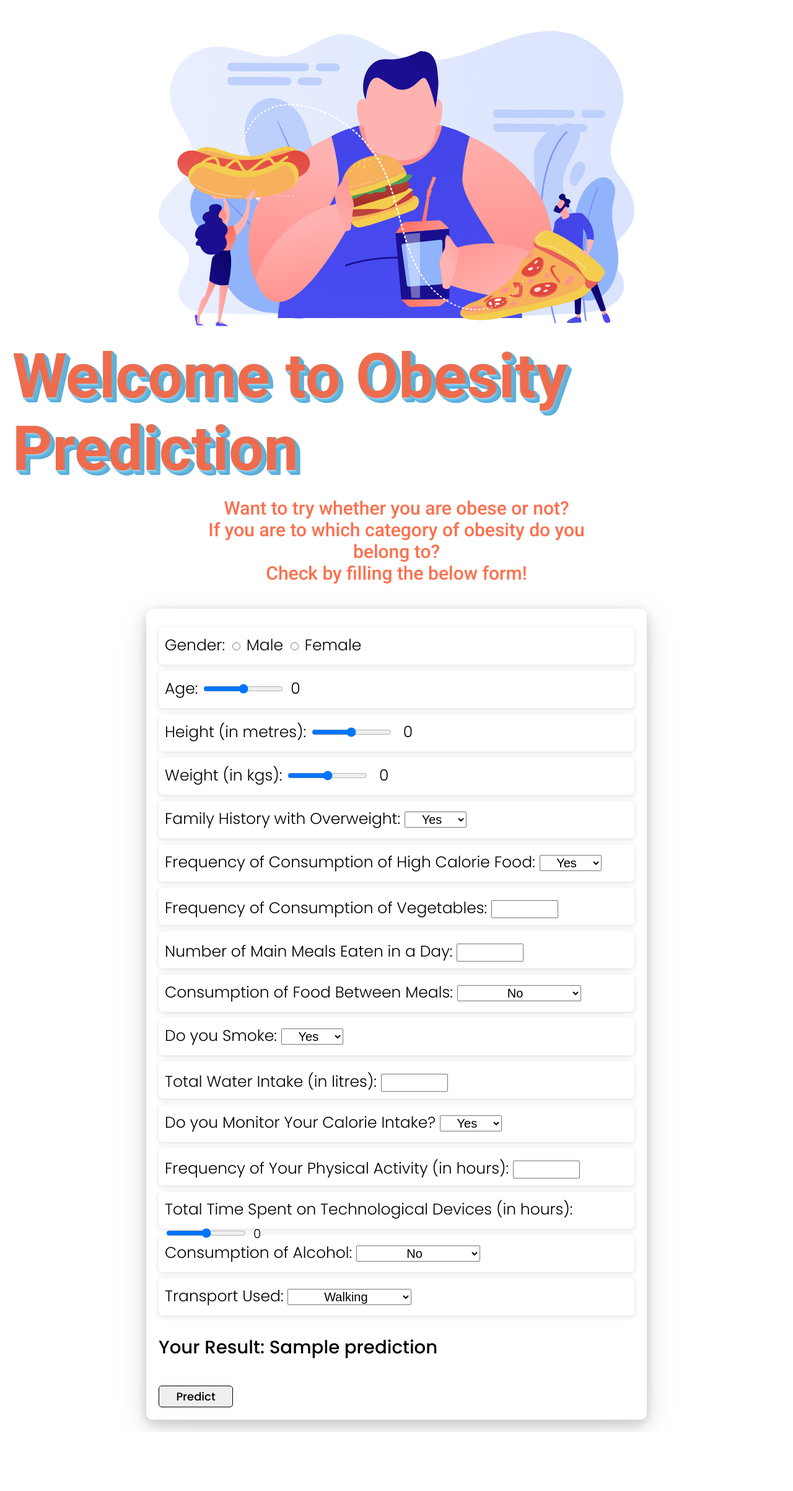
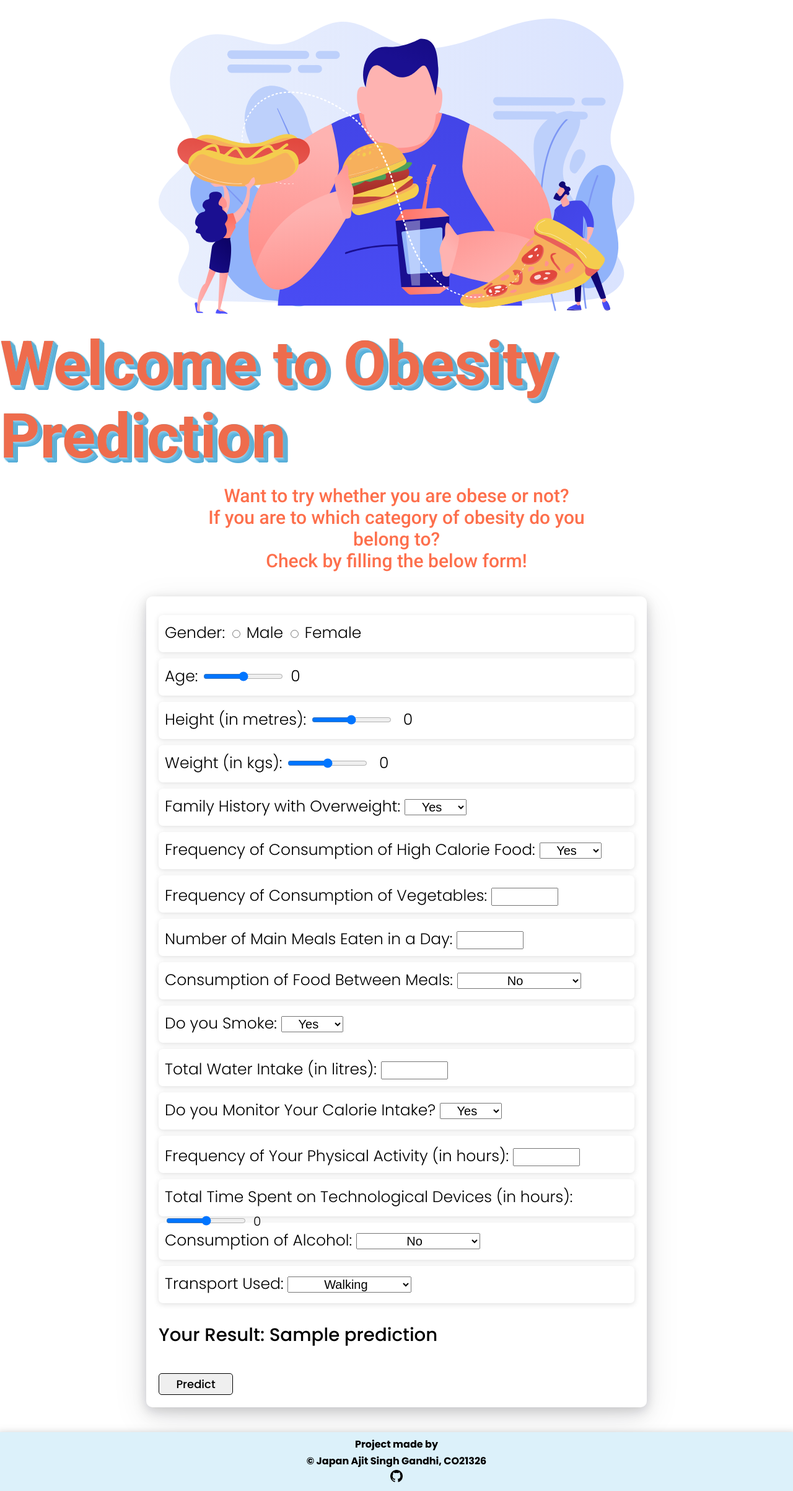
Before and after one commit to Japan-Gandhi/Obesity-Predictor, a Flask app: template FinalCode/templates/index.html in a window 1280 px wide. Shown: the whole page at 62% size. Before the commit the page ends 2310 px from the top, so only its background shows below. Run offline with Flask 3, Linux system fonts and the light colour scheme; the template is opened without the code that fills it: most values are stand-ins (such as "Sample title", 1, 10 or a date in 2020); parts of the project's set-up code (start-up, migrations or seed data) failed here and were passed over.

Commit message:
add footer

```diff
--- a/FinalCode/app.py
+++ b/FinalCode/app.py
@@ -4,7 +4,7 @@ import numpy as np
 
 
 app = Flask(__name__)
-model = pickle.load(open('../model.pkl','rb'))
+model = pickle.load(open('model.pkl','rb'))
 
 # required conversion for the model
 
--- a/FinalCode/static/style.css
+++ b/FinalCode/static/style.css
@@ -9,7 +9,7 @@ body {
   flex-direction: column;
   justify-content: center;
   align-items: center;
-  margin: 20px;
+  /* margin: 20px; */
   font-family: roboto;
   /* background-color: #bdd0fb; */
 }
@@ -122,3 +122,30 @@ form input[type="submit"]:hover {
   background-color: rgb(146, 251, 146);
   transition: ease-in-out 0.2s;
 }
+
+
+footer
+{
+  margin-top: 40px;
+  margin-bottom: 0;
+  text-align: center;
+  padding: 5px;
+  font-family: poppins;
+  font-weight: 700;
+  /* border: 3px solid black; */
+  /* position: absolute; */
+  /* bottom: 0; */
+  background-color: #dcf1fa;
+  width: 100vw;
+  box-shadow: rgba(0, 0, 0, 0.35) 0px 5px 15px;
+}
+
+footer p{
+  margin: 2px;
+}
+
+footer img
+{
+  height: 20px;
+  width: 20px;
+}
--- a/FinalCode/templates/index.html
+++ b/FinalCode/templates/index.html
@@ -204,6 +204,19 @@
       <h3>Your Result: {{prediction}}</h3>
       <input type="submit" value="Predict" />
     </form>
+
+    <footer>
+      <p>Project made by</p>
+      <p>&copy; Japan Ajit Singh Gandhi, CO21326</p>
+      <i class="fa-brands fa-github-square"
+        ><a href="https://github.com/Japan-Gandhi/Obesity-Predictor"> </a
+      ></i>
+      <p>
+        <a href="https://github.com/Japan-Gandhi/Obesity-Predictor">
+          <img src="{{ url_for('static', filename='github.png')}}" />
+        </a>
+      </p>
+    </footer>
   </body>
   <script src="" async defer></script>
 </html>
```
Also changed, not shown: FinalCode/static/github.png (added), FinalCode/static/github.svg (added).
